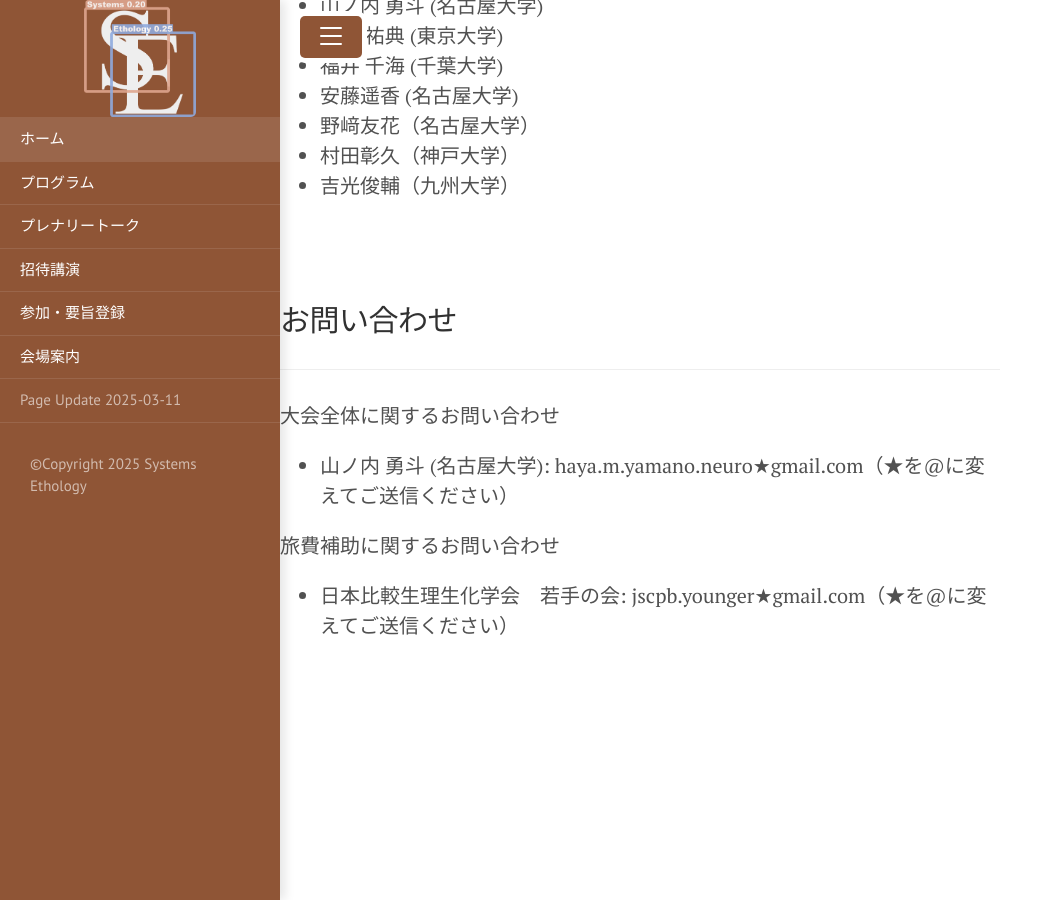
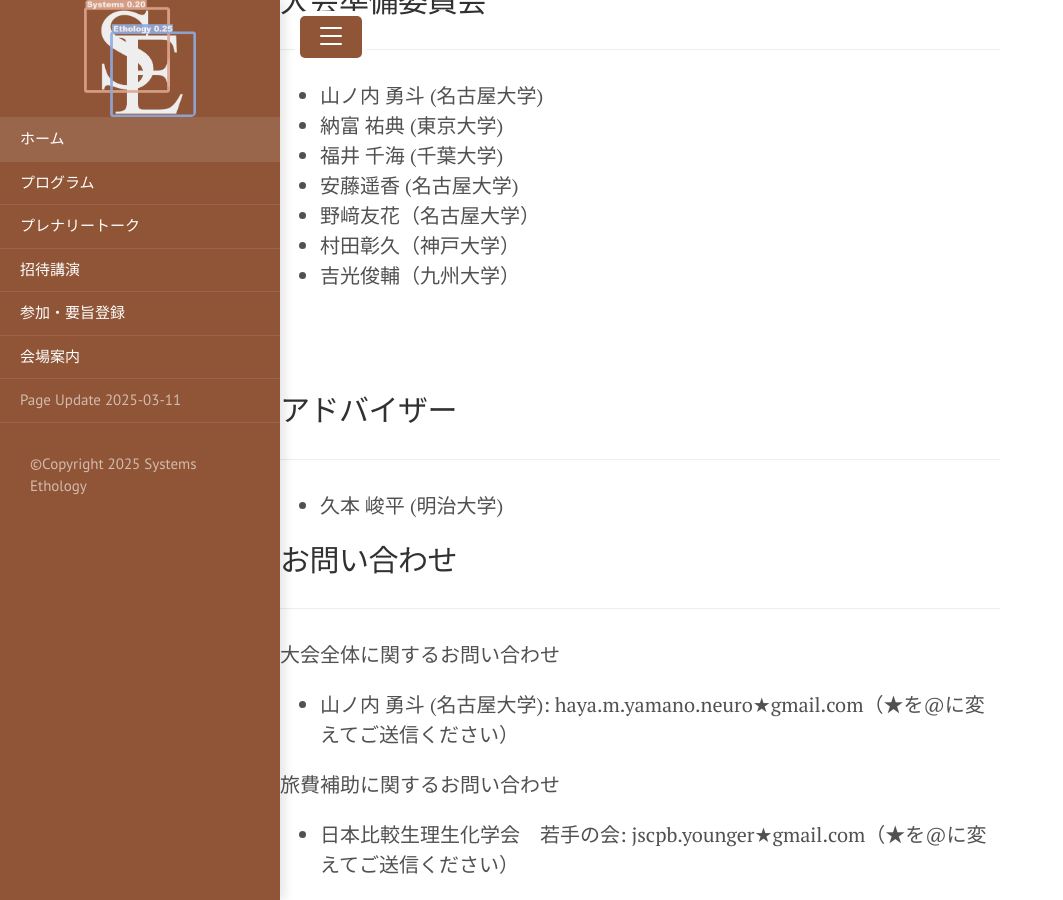
Before and after one commit to SystemsEthology/website, a Jekyll site: the page built from event_01/conference01_home.md, in a window 1280 px wide and 900 px high, scrolled down 7071 px. Shown: the whole window, without its empty margins (0-1063 px from the left). Built offline with Jekyll 4.4.1, drawn with Linux system fonts in a browser that asks for light colours.

Commit message:
Update conference01_home.md

```diff
--- a/event_01/conference01_home.md
+++ b/event_01/conference01_home.md
@@ -5,17 +5,20 @@ title: Home
 # 第一回システム行動学研究会 <br> 〜画像解析と行動学〜
 
 <br>
+<br>
 
 ## 日時
 ***
 2025年5月30日(金), 31日(土)
 
 <br>
+<br>
 
 ## テーマ
 ***
 行動の追跡（トラッキング）や行動分類、VR行動介入、イメージングなど、画像解析を中心とした動物行動学の研究集会
 
+<br>
 <br>
 
 ## 趣旨
@@ -33,7 +36,6 @@ title: Home
 
 <br>
 <br>
-
 
 ## 発表形式
 ***
@@ -150,6 +152,10 @@ title: Home
 <br>
 <br>
 
+## アドバイザー
+***
+- 久本 峻平 (明治大学)
+
 ## お問い合わせ
 ***
 大会全体に関するお問い合わせ
```
